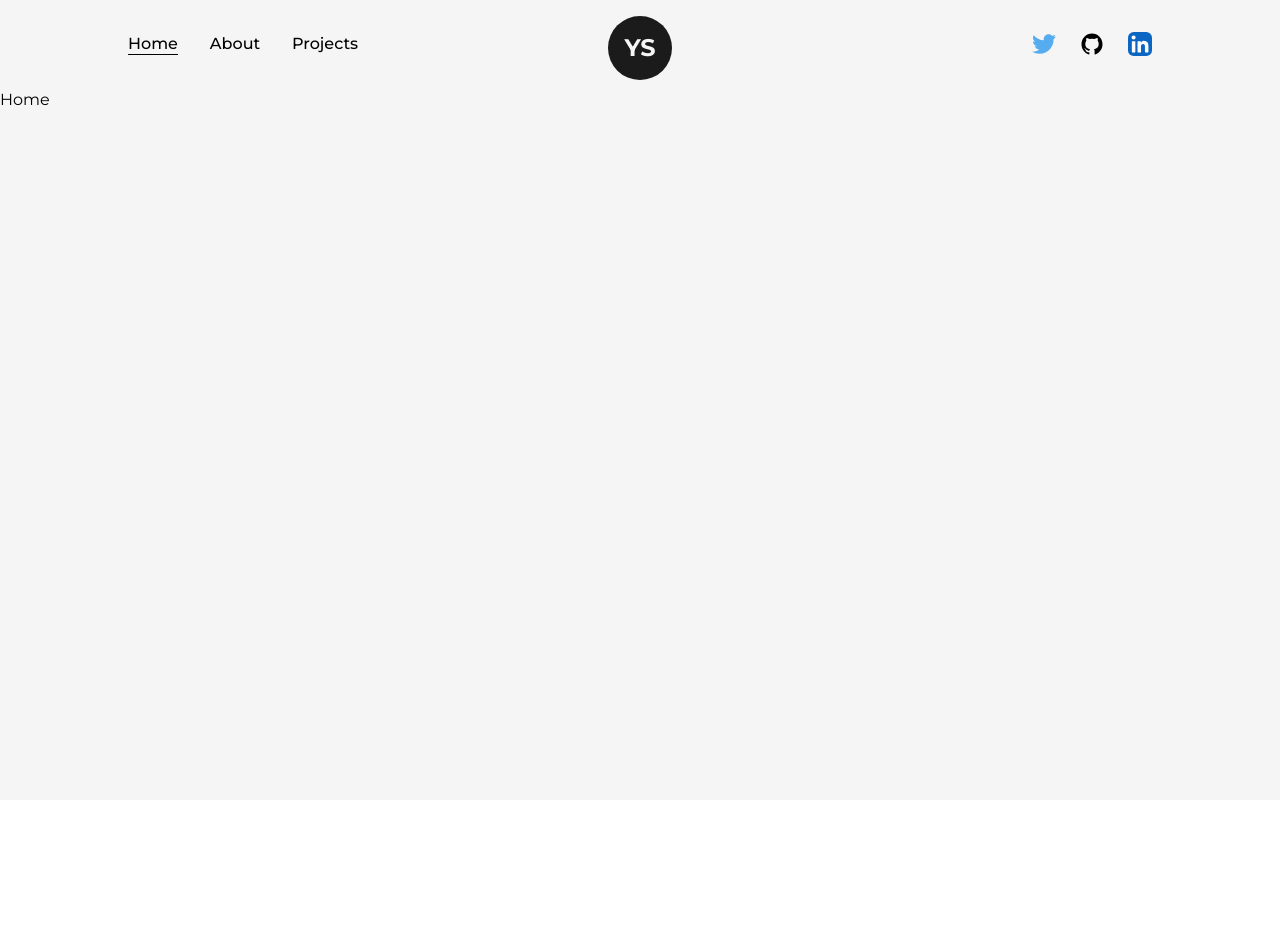
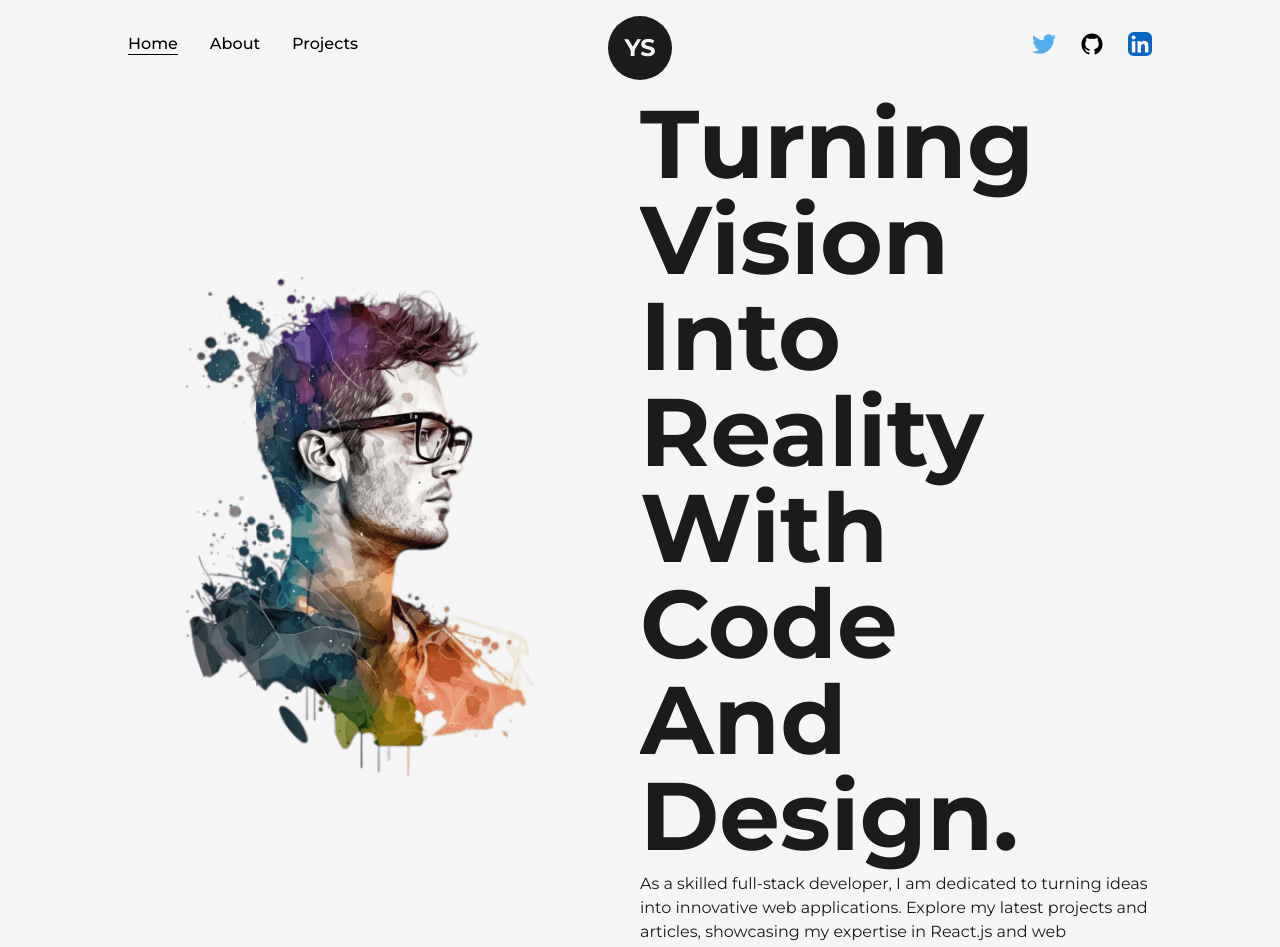
Before and after one commit to YathaarthSuri/portfolio, a Next.js app: page / in a window 1280 px wide. Shown: the top 947 px of the page. Before the commit the page ends 800 px from the top, so only its background shows below. Built offline with nearby package versions, Linux system fonts and the light colour scheme.

Commit message:
created layout of homepage

```diff
--- /dev/null
+++ b/src/components/AnimatedText.js
@@ -0,0 +1,19 @@
+import React from 'react';
+
+const AnimatedText = ({ text, className = '' }) => {
+  return (
+    <div className='w-full mx-auto py-2 flex items-center justify-center text-center overflow-hidden'>
+      <h1
+        className={`inline-block font-bold capitalize w-full text-dark text-8xl ${className}`}
+      >
+        {text.split(' ').map((word, index) => (
+          <span className='inline-block' key={word + '-' + index}>
+            {word}&nbsp;
+          </span>
+        ))}
+      </h1>
+    </div>
+  );
+};
+
+export default AnimatedText;
--- /dev/null
+++ b/src/components/Layout.js
@@ -0,0 +1,13 @@
+import React from 'react';
+
+const Layout = ({ children, className = '' }) => {
+  return (
+    <div
+      className={`w-full h-full inline-block bg-light p-32 z-0 ${className}`}
+    >
+      {children}
+    </div>
+  );
+};
+
+export default Layout;
--- a/src/components/NavBar.js
+++ b/src/components/NavBar.js
@@ -32,7 +32,7 @@
       </nav>
       <nav className='flex justify-center items-center flex-wrap'>
         <motion.a
-          href='/'
+          href='https://twitter.com/Yat_the_Dev'
           target={'_blank'}
           whileHover={{ y: -2 }}
           whileTap={{ scale: 0.9 }}
@@ -41,7 +41,7 @@
           <TwitterIcon />
         </motion.a>
         <motion.a
-          href='/'
+          href='https://github.com/YathaarthSuri'
           target={'_blank'}
           whileHover={{ y: -2 }}
           whileTap={{ scale: 0.9 }}
@@ -50,7 +50,7 @@
           <GithubIcon />
         </motion.a>
         <motion.a
-          href='/'
+          href='https://www.linkedin.com/in/yathaarth-suri-783a22156/'
           target={'_blank'}
           whileHover={{ y: -2 }}
           whileTap={{ scale: 0.9 }}
--- a/src/pages/index.js
+++ b/src/pages/index.js
@@ -1,4 +1,8 @@
-import Head from 'next/head'
+import Layout from '@/components/Layout';
+import Head from 'next/head';
+import Image from 'next/image';
+import profilePic from '../../public/images/profile/developer-pic-1.png';
+import AnimatedText from '@/components/AnimatedText';
 
 export default function Home() {
   return (
@@ -7,7 +11,31 @@
         <title>Create Next App</title>
         <meta name='description' content='Generated by create next app' />
       </Head>
-      <main>Home</main>
+      <main className='flex items-center text-dark w-full min-h-screen'>
+        <Layout className='pt-0'>
+          <div className='flex items-center justify-between w-full'>
+            <div className='w-1/2'>
+              <Image
+                src={profilePic}
+                alt='Yathaarth Suri'
+                className='w-full h-auto'
+              />
+            </div>
+            <div className='w-1/2 flex flex-col items-center self-center'>
+              <AnimatedText
+                text='Turning Vision Into Reality With Code And Design.'
+                className='text-6xl text-left'
+              />
+              <p>
+                As a skilled full-stack developer, I am dedicated to turning
+                ideas into innovative web applications. Explore my latest
+                projects and articles, showcasing my expertise in React.js and
+                web development.
+              </p>
+            </div>
+          </div>
+        </Layout>
+      </main>
     </>
-  )
+  );
 }
```
Also changed, not shown: src/pages/_app.js (+6 -6 lines).
